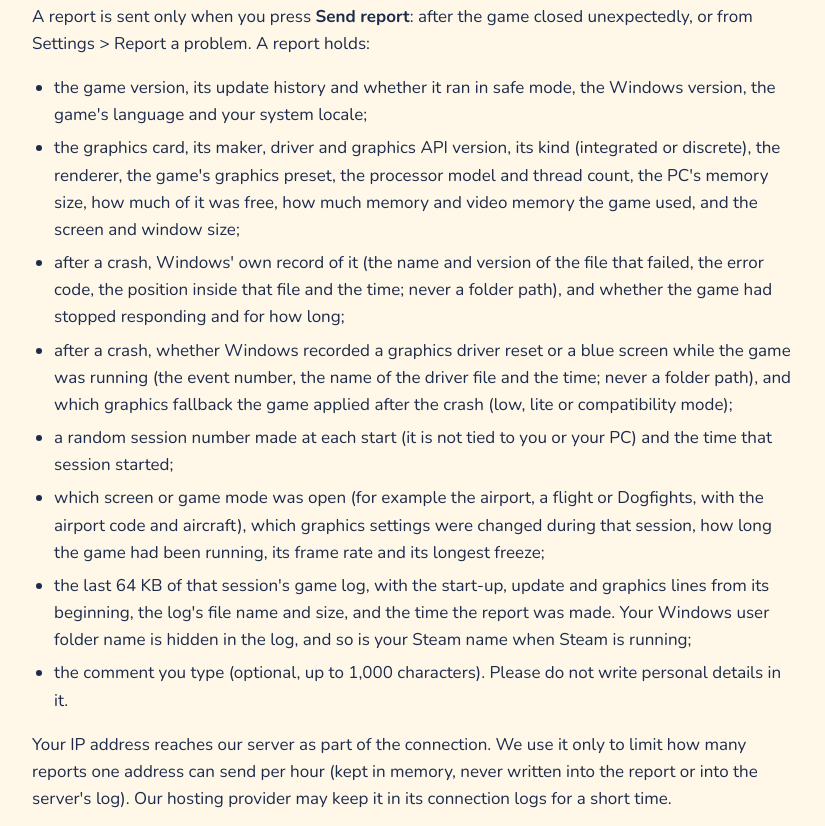
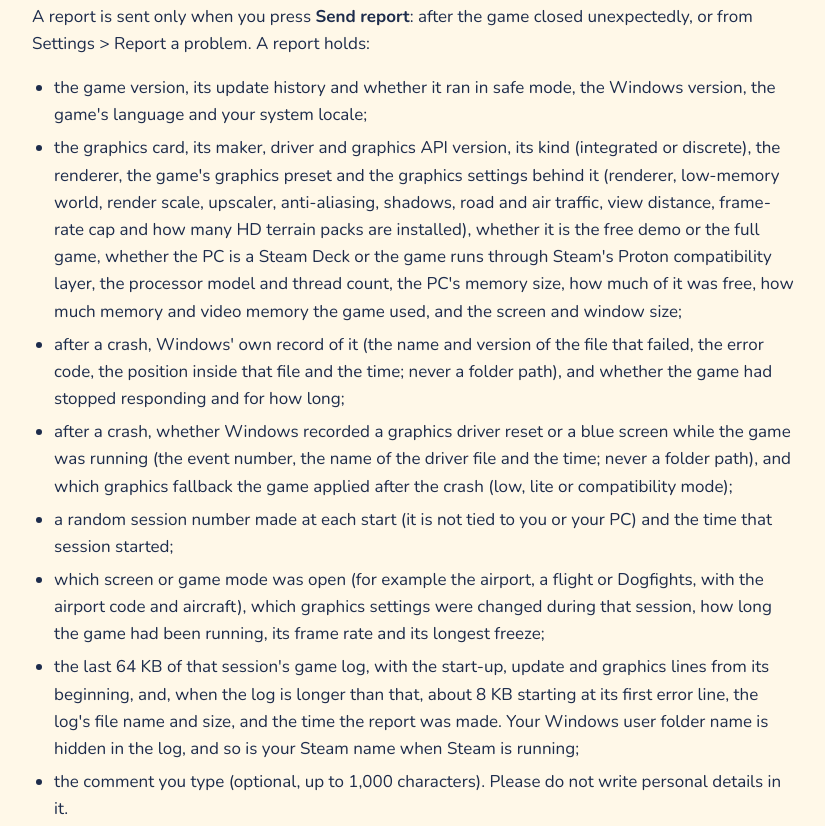
Before and after one commit to ArthurPluto/planetpilot-site, a plain HTML site: page docs/privacy/index.html in a window 1280 px wide. Shown: the part 838-1664 px from the top of the page, without its empty margins (226-1051 px from the left). Drawn offline with Linux system fonts and the light colour scheme.

Commit message:
Privacy: the new problem report fields (graphics settings, demo or full, Steam Deck / Proton, first error of a long log)
Co-Authored-By: Claude <noreply@anthropic.com>

```diff
--- a/docs/privacy/index.html
+++ b/docs/privacy/index.html
@@ -66,12 +66,12 @@
     <p>A report is sent only when you press <strong>Send report</strong>: after the game closed unexpectedly, or from Settings &gt; Report a problem. A report holds:</p>
     <ul>
       <li>the game version, its update history and whether it ran in safe mode, the Windows version, the game's language and your system locale;</li>
-      <li>the graphics card, its maker, driver and graphics API version, its kind (integrated or discrete), the renderer, the game's graphics preset, the processor model and thread count, the PC's memory size, how much of it was free, how much memory and video memory the game used, and the screen and window size;</li>
+      <li>the graphics card, its maker, driver and graphics API version, its kind (integrated or discrete), the renderer, the game's graphics preset and the graphics settings behind it (renderer, low-memory world, render scale, upscaler, anti-aliasing, shadows, road and air traffic, view distance, frame-rate cap and how many HD terrain packs are installed), whether it is the free demo or the full game, whether the PC is a Steam Deck or the game runs through Steam's Proton compatibility layer, the processor model and thread count, the PC's memory size, how much of it was free, how much memory and video memory the game used, and the screen and window size;</li>
       <li>after a crash, Windows' own record of it (the name and version of the file that failed, the error code, the position inside that file and the time; never a folder path), and whether the game had stopped responding and for how long;</li>
       <li>after a crash, whether Windows recorded a graphics driver reset or a blue screen while the game was running (the event number, the name of the driver file and the time; never a folder path), and which graphics fallback the game applied after the crash (low, lite or compatibility mode);</li>
       <li>a random session number made at each start (it is not tied to you or your PC) and the time that session started;</li>
       <li>which screen or game mode was open (for example the airport, a flight or Dogfights, with the airport code and aircraft), which graphics settings were changed during that session, how long the game had been running, its frame rate and its longest freeze;</li>
-      <li>the last 64 KB of that session's game log, with the start-up, update and graphics lines from its beginning, the log's file name and size, and the time the report was made. Your Windows user folder name is hidden in the log, and so is your Steam name when Steam is running;</li>
+      <li>the last 64 KB of that session's game log, with the start-up, update and graphics lines from its beginning, and, when the log is longer than that, about 8 KB starting at its first error line, the log's file name and size, and the time the report was made. Your Windows user folder name is hidden in the log, and so is your Steam name when Steam is running;</li>
       <li>the comment you type (optional, up to 1,000 characters). Please do not write personal details in it.</li>
     </ul>
     <p>Your IP address reaches our server as part of the connection. We use it only to limit how many reports one address can send per hour (kept in memory, never written into the report or into the server's log). Our hosting provider may keep it in its connection logs for a short time.</p>
```
